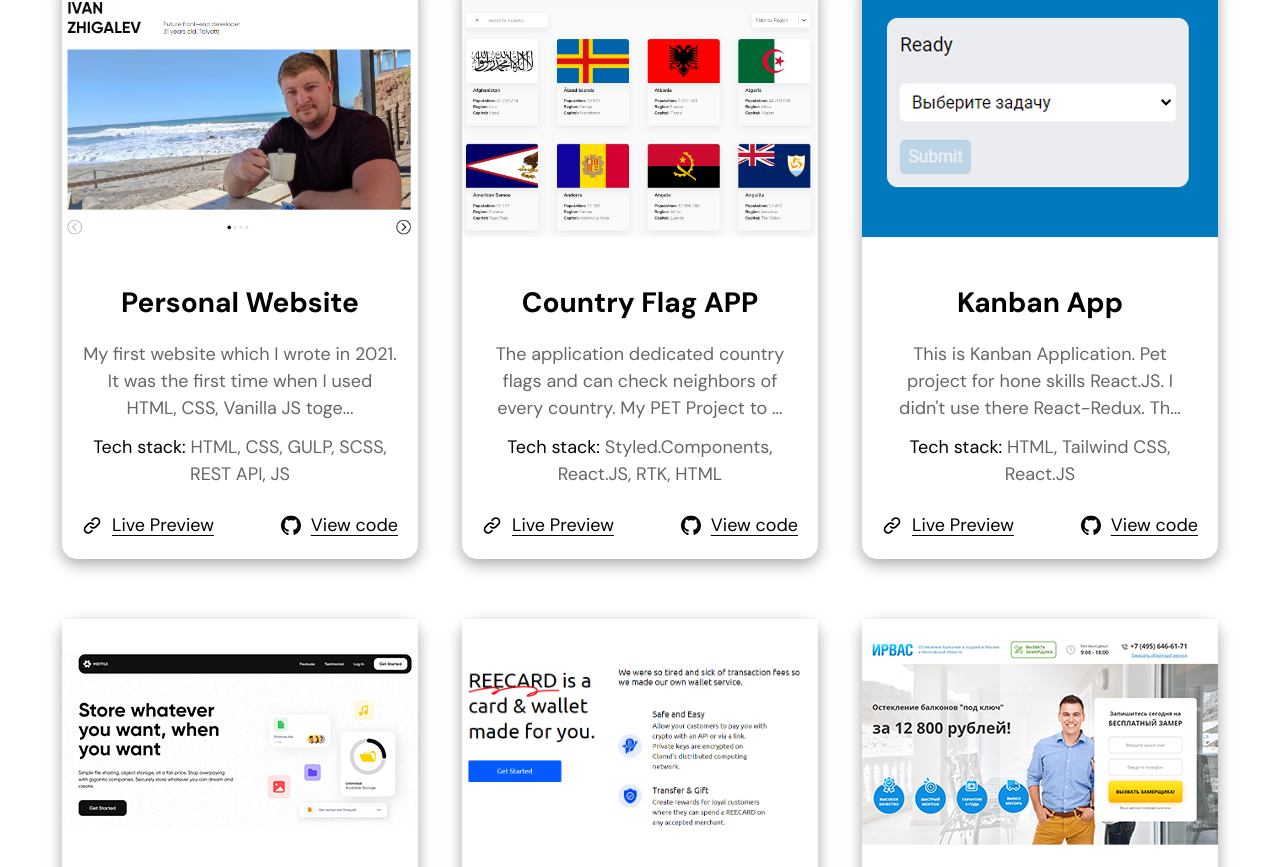
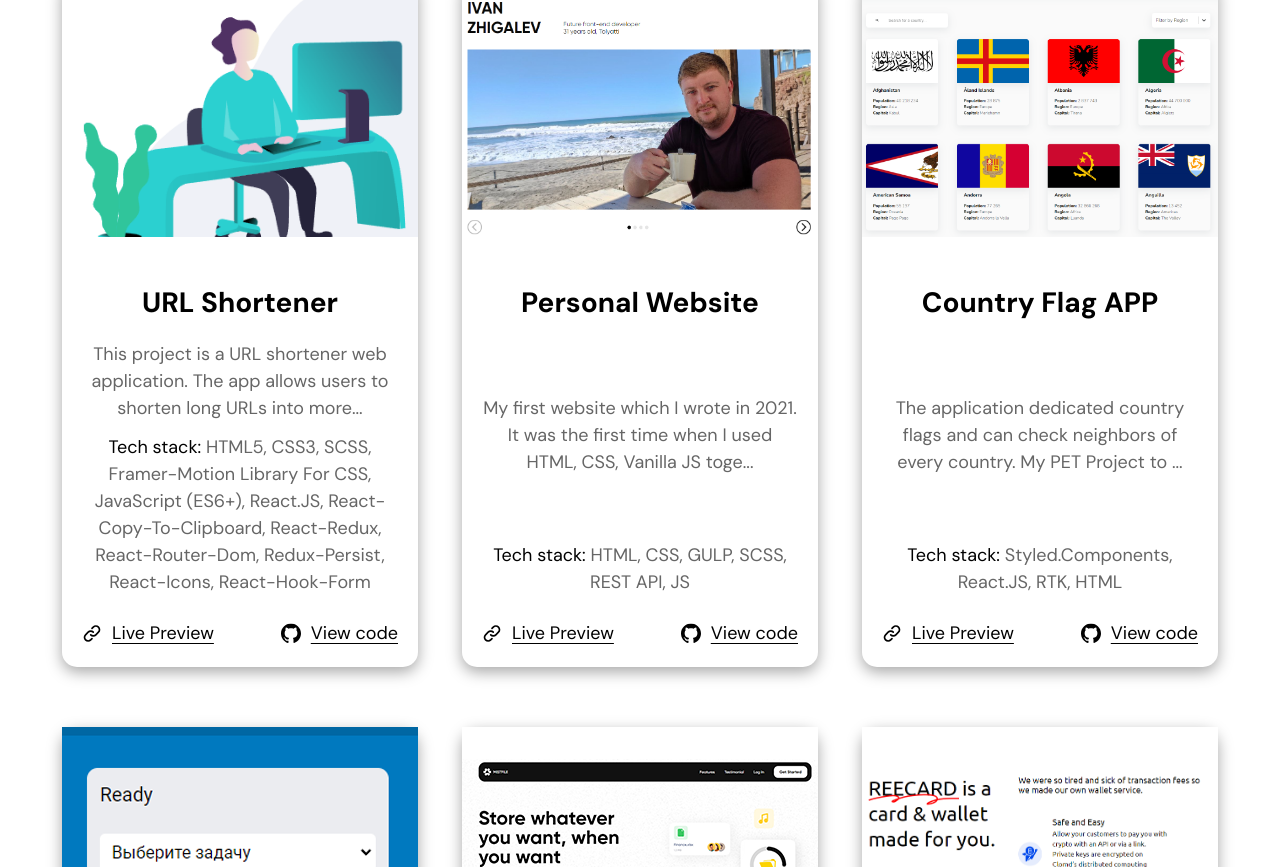
Before and after one commit to Birlogich/portfolio, a React (Create React App) app: page /projects in a window 1280 px wide. Shown: the part 430-1297 px from the top of the page. Built offline with nearby package versions, Linux system fonts and the light colour scheme.

Commit message:
add a project

```diff
--- a/src/components/Main/Projects/Projects.jsx
+++ b/src/components/Main/Projects/Projects.jsx
@@ -1,6 +1,7 @@
 import React, { memo } from "react";
 import personal from "../../../assets/img/personal.png";
 import flags from "../../../assets/img/flags.png";
+import shortly from "../../../assets/img/shortly.png";
 import kanban from "../../../assets/img/kanban.png";
 import mistfile from "../../../assets/img/mistfile.png";
 import reecard from "../../../assets/img/reecard.png";
@@ -18,6 +19,15 @@ import { useTheme } from "../../../features/theme/use-theme";
 import styles from "./projects.module.scss";
 
 const projects = [
+  {
+    img: shortly,
+    title: "URL Shortener",
+    describe: `This project is a URL shortener web application. The app allows users to shorten long URLs into more manageable, easy-to-share links.`,
+    stack:
+      "HTML5, CSS3, SCSS, Framer-Motion Library For CSS, JavaScript (ES6+), React.JS, React-Copy-To-Clipboard, React-Redux, React-Router-Dom, Redux-Persist, React-Icons, React-Hook-Form",
+    link: "https://urlshortener-kohl.vercel.app/",
+    github: "https://github.com/Birlogich/urlshortener",
+  },
   {
     img: personal,
     title: "Personal Website",
```
Also changed, not shown: src/assets/img/shortly.png (added), 1 other file (tests, documents, lock files or other folders).
